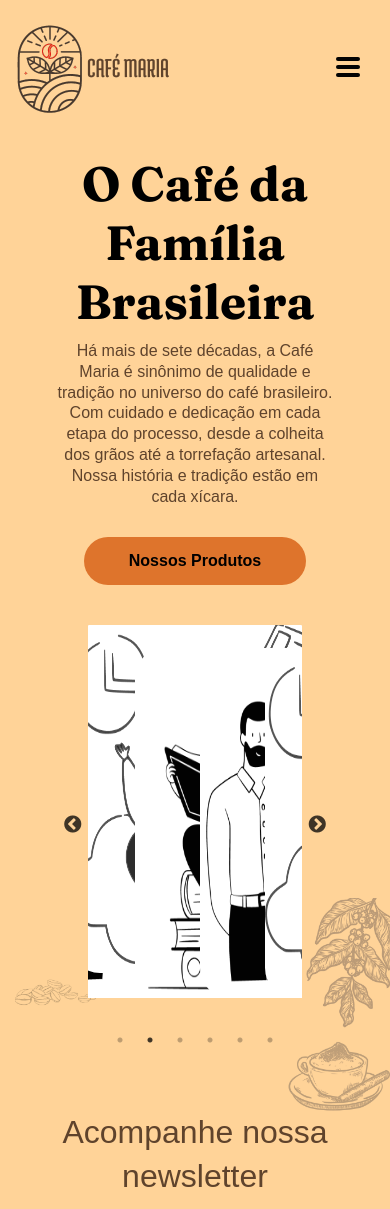
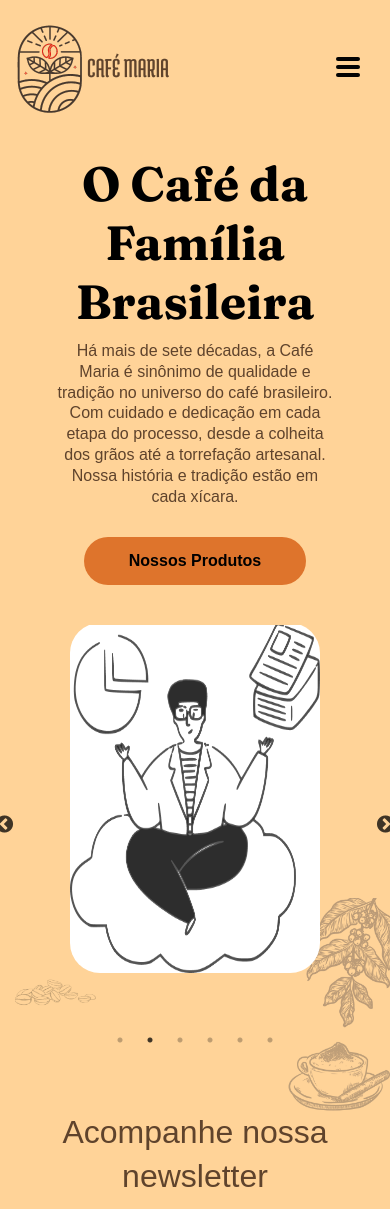
Before and after one commit to guipaterlini/Projeto-Cafemaria, a React (Create React App) app: page / in a window 390 px wide. Shown: the top 1209 px of the page. Built offline with nearby package versions, Linux system fonts and the light colour scheme.

Commit message:
Feature: adicinado responsividade ao banner carrossel

```diff
--- a/package.json
+++ b/package.json
@@ -14,6 +14,7 @@
     "react": "^18.2.0",
     "react-dom": "^18.2.0",
     "react-icons": "^4.8.0",
+    "react-responsive": "^9.0.2",
     "react-router-dom": "^6.11.0",
     "react-scripts": "5.0.1",
     "react-slick": "^0.29.0",
--- a/src/components/BannerCarrossel/Style.ts
+++ b/src/components/BannerCarrossel/Style.ts
@@ -4,13 +4,21 @@ import "slick-carousel/slick/slick.css";
 import "slick-carousel/slick/slick-theme.css";
 
 export const Wrapper = styled.div`
-  max-width: 55%;
+  max-width: 80%;
   margin: 40px auto;
+
+  @media (max-width: 1024px) {
+    max-width: 90%;
+  }
 `;
 export const Img = styled.img`
   max-width: 250px;
   background-color: #fff;
   border-radius: 30px;
+
+  @media (min-width: 768px) and (max-width: 1024px) {
+    max-width: 200px;
+  }
 `;
 
 export const StyledSlider = styled(Slider)`
--- a/src/components/BannerCarrossel/index.tsx
+++ b/src/components/BannerCarrossel/index.tsx
@@ -1,13 +1,17 @@
 import "slick-carousel/slick/slick.css";
 import "slick-carousel/slick/slick-theme.css";
 import { Img, StyledSlider, Wrapper } from "./Style";
+import { useMediaQuery } from 'react-responsive'
+
 
 export default function BannerCarrossel() {
+  const isMobile = useMediaQuery({ maxWidth: 768 });
+
   const settings = {
     dots: true,
     infinite: true,
     speed: 500,
-    slidesToShow: 3,
+    slidesToShow: isMobile ? 1 : 3,
     slidesToScroll: 1,
     centerMode: true,
     centerPadding: "10px",
```
Also changed, not shown: 1 other file (tests, documents, lock files or other folders).
